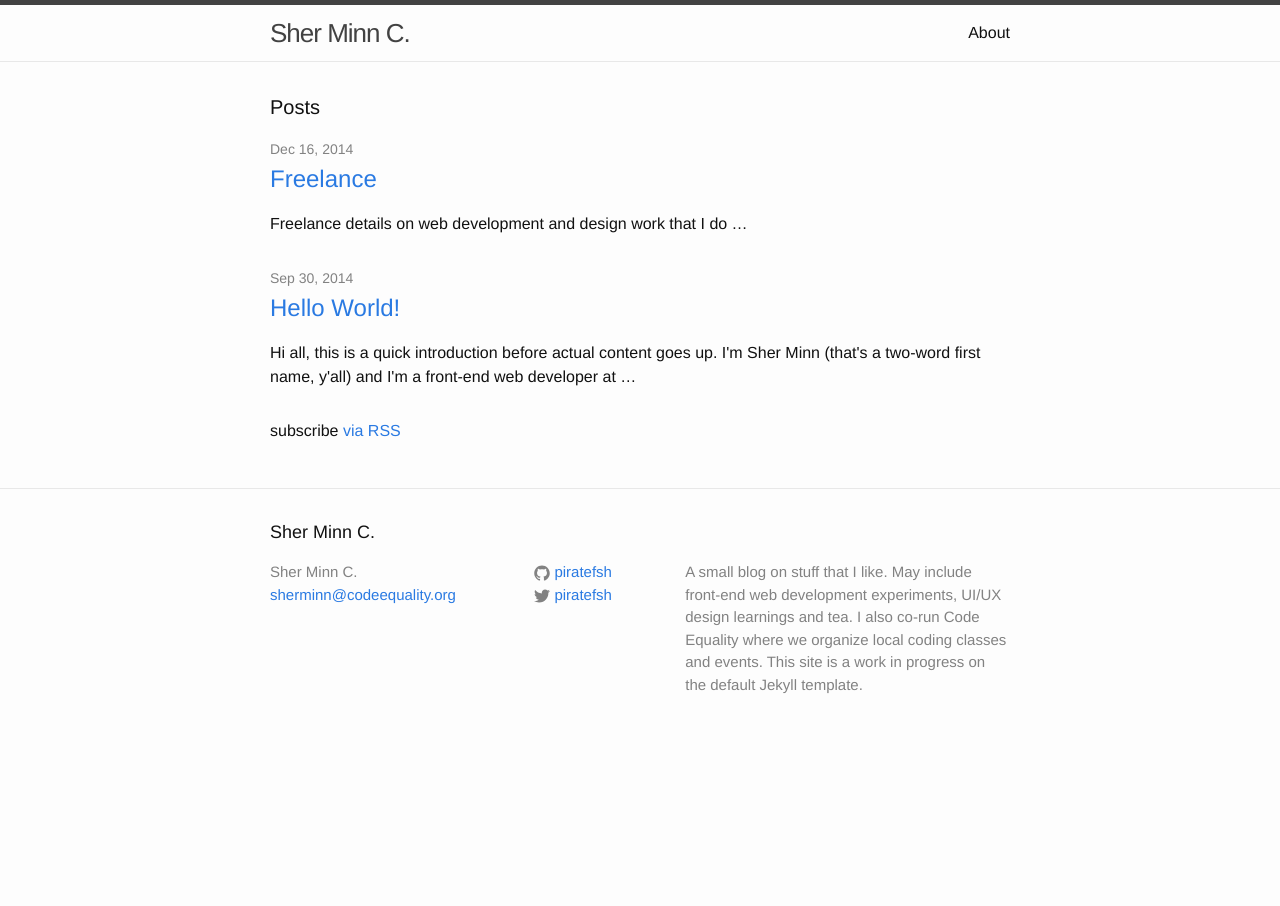
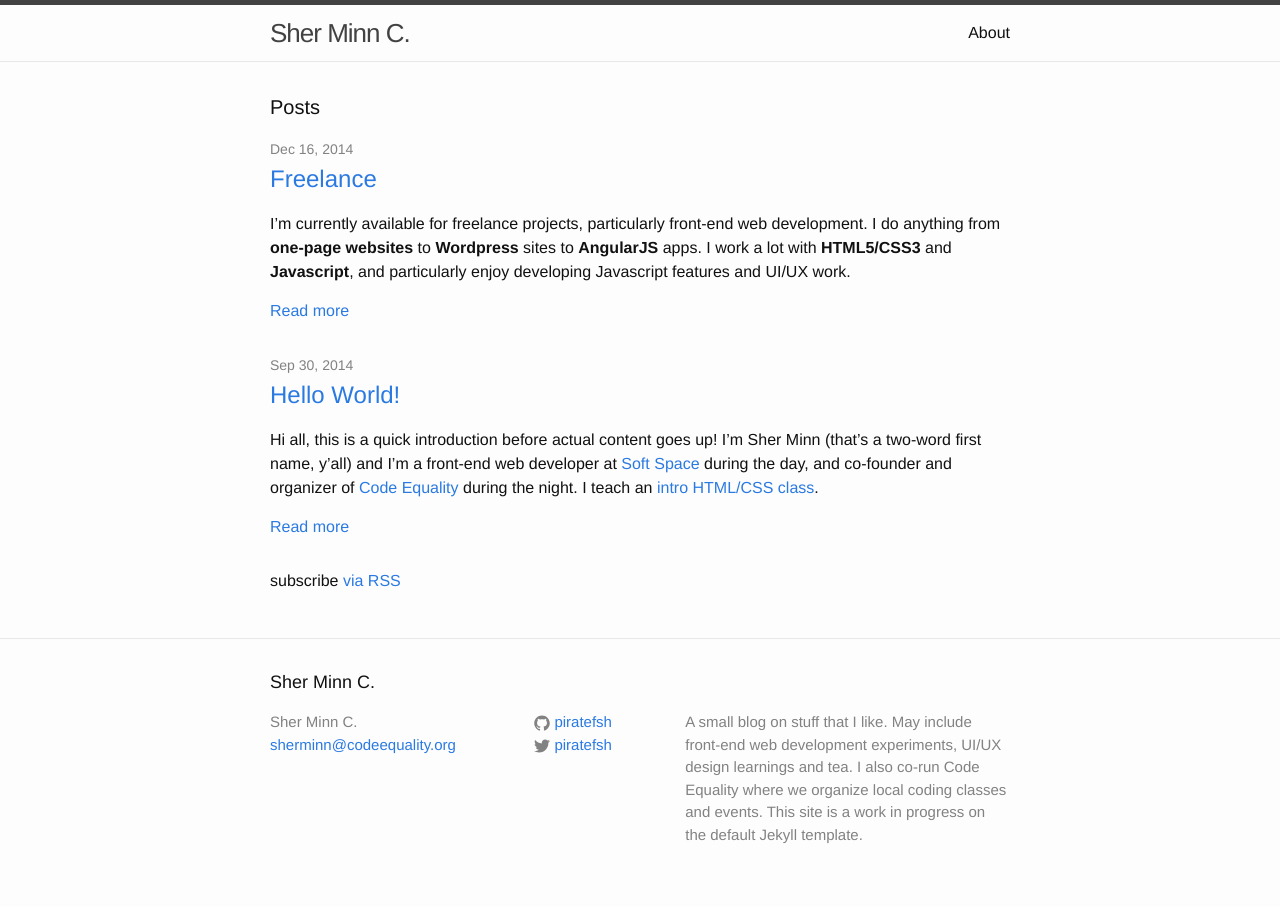
Before and after one commit to piratefsh/piratefsh.github.io, a Jekyll site: the page built from index.html, in a window 1280 px wide. Built offline with Jekyll 4.4.1, drawn with Linux system fonts in a browser that asks for light colours.

Commit message:
Make read more

```diff
--- a/_posts/2014-09-30-hello-world.markdown
+++ b/_posts/2014-09-30-hello-world.markdown
@@ -3,7 +3,6 @@
 title:  "Hello World!"
 date:   2014-09-30 10:18:46
 categories: general
-excerpt: Hi all, this is a quick introduction before actual content goes up. I'm Sher Minn (that's a two-word first name, y'all) and I'm a front-end web developer at
 ---
 
 Hi all, this is a quick introduction before actual content goes up! I'm Sher Minn (that's a two-word first name, y'all) and I'm a front-end web developer at [Soft Space](http://softspace.com.my) during the day, and co-founder and organizer of [Code Equality](http://codeequality.org) during the night. I teach an [intro HTML/CSS class](http://codeequality.org/2014/06/16/introduction-to-htmlcss.html).
--- a/_posts/2014-12-16-freelance.md
+++ b/_posts/2014-12-16-freelance.md
@@ -3,7 +3,6 @@
 title:  "Freelance"
 date:   2014-12-16 10:18:46
 categories: general projects
-excerpt: Freelance details on web development and design work that I do
 ---
 
 I'm currently available for freelance projects, particularly front-end web development. I do anything from __one-page websites__ to __Wordpress__ sites to __AngularJS__ apps. I work a lot with __HTML5/CSS3__ and __Javascript__, and particularly enjoy developing Javascript features and UI/UX work.
--- a/index.html
+++ b/index.html
@@ -14,7 +14,7 @@
         <h2>
           <a class="post-link" href="{{ post.url | prepend: site.baseurl }}">{{ post.title }}</a>
         </h2>
-        <p> {{ post.excerpt }} &hellip;</p>
+        <p> {{ post.excerpt }} <a href="{{post.url}}">Read more</a></p>
       </li>
     {% endfor %}
   </ul>
```
